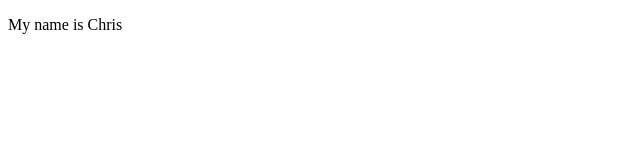
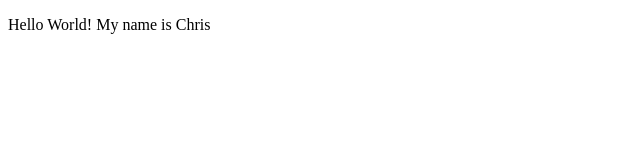
Before and after one commit to ChrisGibbs74/ChrisGibbs74.github.io, a plain HTML site: page index.html in a window 1280 px wide. Shown: the whole page, without its empty margins (0-640 px from the left). Drawn offline with Linux system fonts and the light colour scheme.

Commit message:
Add files via upload

```diff
--- a/index.html
+++ b/index.html
@@ -9,7 +9,7 @@
 <script src="file:///Users/chrisgibbs/Downloads/index.html"></script>
 <!--- Code above this line will not be displayed on the browser -->
 </head><body>
-<p> My name is Chris </p>
+<p> Hello World! My name is Chris </p>
 
 
 </body></html>
```
